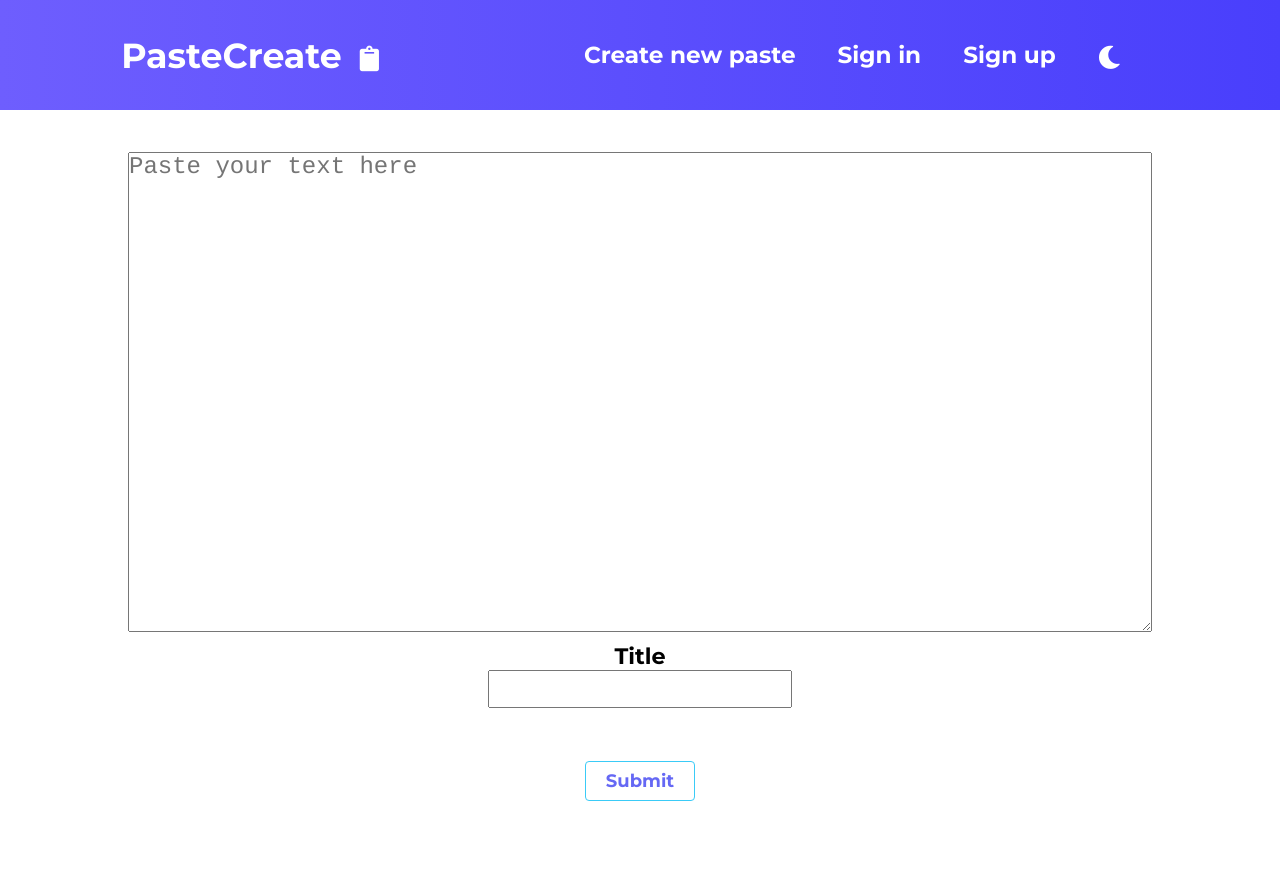
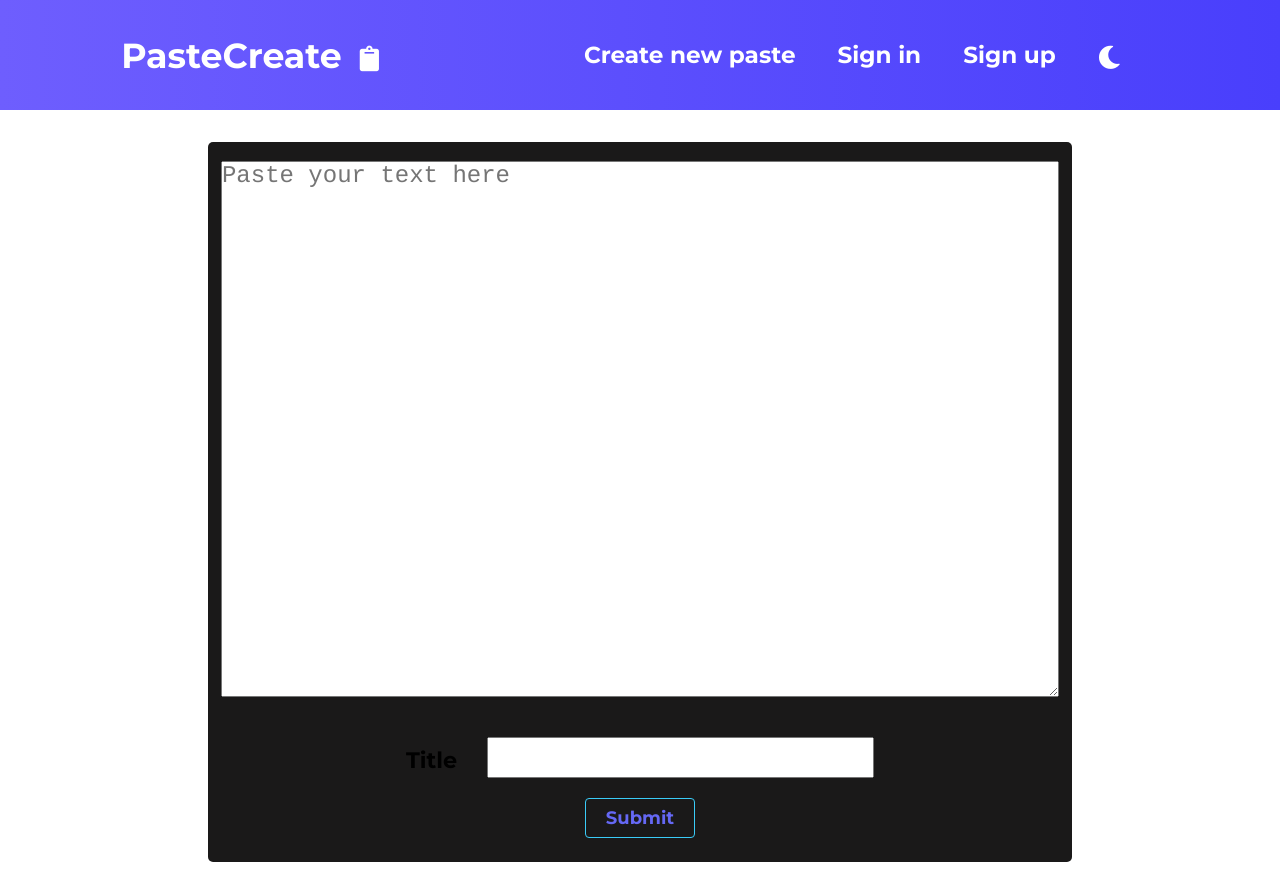
Before and after one commit to Atharva21/PasteCreate, a React (Create React App) app in the folder frontend/: page / in a window 1280 px wide. Built offline with nearby package versions, Linux system fonts and the light colour scheme.

Commit message:
minor css andalignment changes

```diff
--- a/frontend/src/components/NewPaste.jsx
+++ b/frontend/src/components/NewPaste.jsx
@@ -66,15 +66,23 @@ const NewPaste = () => {
             {isLoading === true && <Spinner />}
             <form className={styles.newPasteContainer} onSubmit={submitNewPaste}>
                 <textarea placeholder="Paste your text here" id={styles.pasteArea} name="paste" onChange={(e) => handleChangeInputField(e)} />
+                <ul id={styles.pasteDetailsForm}>
+                    <li>
                         <label htmlFor="title" className={styles.label}>Title</label>
-                <input type="text" name="title" id={styles.title} onChange={(e) => handleChangeInputField(e)} />
+                        <input type="text" name="title" className={styles.label} onChange={(e) => handleChangeInputField(e)} />
+                    </li>
+                    <li>
                         {isLoggedIn && <div className={styles.privatePasteCheckboxContainer}>
-                    <label htmlFor="private">Private paste</label>
-                    <input type="checkbox" name="private" id={styles.private} onChange={handlePrivateCheckBox} defaultChecked={isPrivate} />
+                            <label htmlFor="private" className={styles.label}>Private paste</label>
+                            <input type="checkbox" name="private" className={styles.label} onChange={handlePrivateCheckBox} defaultChecked={isPrivate} />
                         </div>}
+                    </li>
+                    <li>
                         <div className={styles.submitPasteBtn}>
                             <Button text="Submit" buttonStyle='btn--outline' />
                         </div>
+                    </li>
+                </ul>
             </form>
         </React.Fragment>
     )
--- a/frontend/src/css/NewPaste.module.css
+++ b/frontend/src/css/NewPaste.module.css
@@ -9,16 +9,27 @@
     justify-content: center;
     align-items: center;
     margin-top: 2rem;
+    border-radius: 5px;
+    margin: 2rem 13rem;
+    height: 90vh;
+    background-color: #1a1919;
+}
+
+ul {
+    list-style: none;
 }
 
 #pasteArea {
-    width: 80vw;
-    height: 60vh;
+    width: 97%;
+    height: 67vh;
     overflow-y: scroll;
-    margin: 10px 0px;
     font-size: 1.5em;
     font-family: var(--input-font);
     outline: none;
+}
+
+#pasteDetailsForm {
+    margin-top: 25px;
 }
 
 h2 {
@@ -26,33 +37,20 @@ h2 {
 }
 
 .submitPasteBtn {
-    margin-top: 2rem;
-    margin-bottom: 5rem;
-}
-
-#title {
-    margin-bottom: 1rem;
-    font-family: var(--input-font);
-    font-size: 1.3em;
-    outline: none;
-    width: 10em;
+    text-align: center;
 }
 
 .label {
     font-size: 1.4em;
-}
-
-#private {
-    margin-left: .7rem;
+    margin: 15px
 }
 
 .privatePasteCheckboxContainer {
     margin-top: 10px;
 }
 
-@media screen and (max-width: 960px) {
-    #pasteArea {
-        width: 90vw;
-        margin: 5px 0;
+@media screen and (max-width: 1200px) {
+    .newPasteContainer {
+        margin: 2rem 1.2rem;
     }
 }
```
Lines whose indentation alone changed are shown as unchanged.
